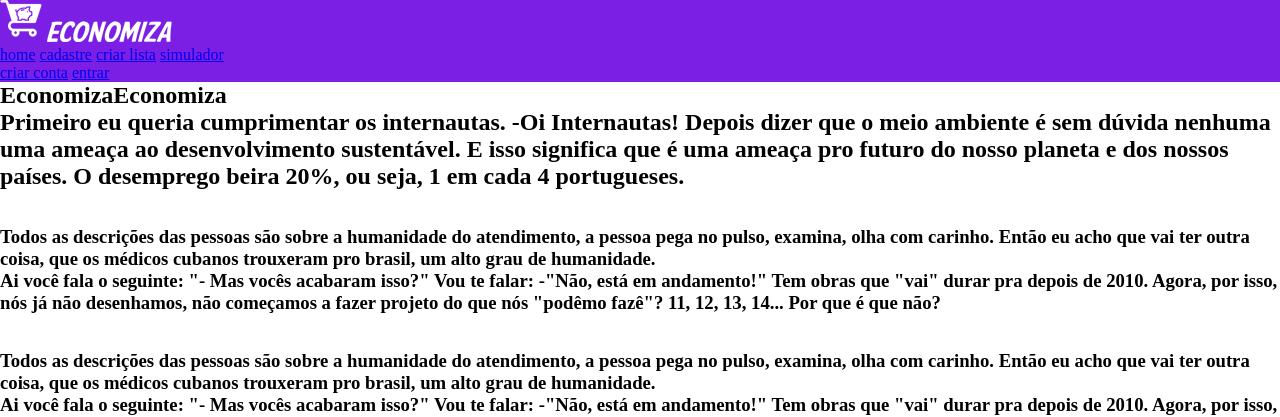
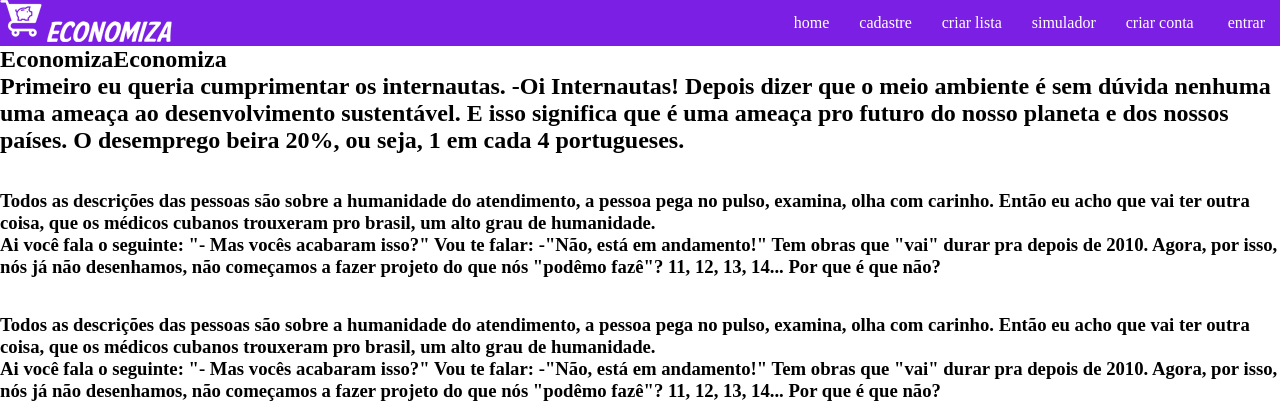
Before and after one commit to ErickEMAS/Economiza, a Django app: page / in a window 1280 px wide. Shown: the top 417 px of the page. Run offline with Django 3.2, Linux system fonts and the light colour scheme.

Commit message:
Organizar posicionamento dos itens da nav

```diff
--- a/economiza/static/style.css
+++ b/economiza/static/style.css
@@ -2,6 +2,20 @@
     margin: 0;
 }
 
+#itens-nav{
+    display: flex;
+    align-items: center;
+    justify-content: center;
+}
+
+#itens-nav a{
+    color: white;
+    text-decoration: none;
+    padding: 0 15px;
+}
+
 nav{
     background-color: rgb(123, 31, 228);
+    display: flex;
+    justify-content: space-between;
 }
```
